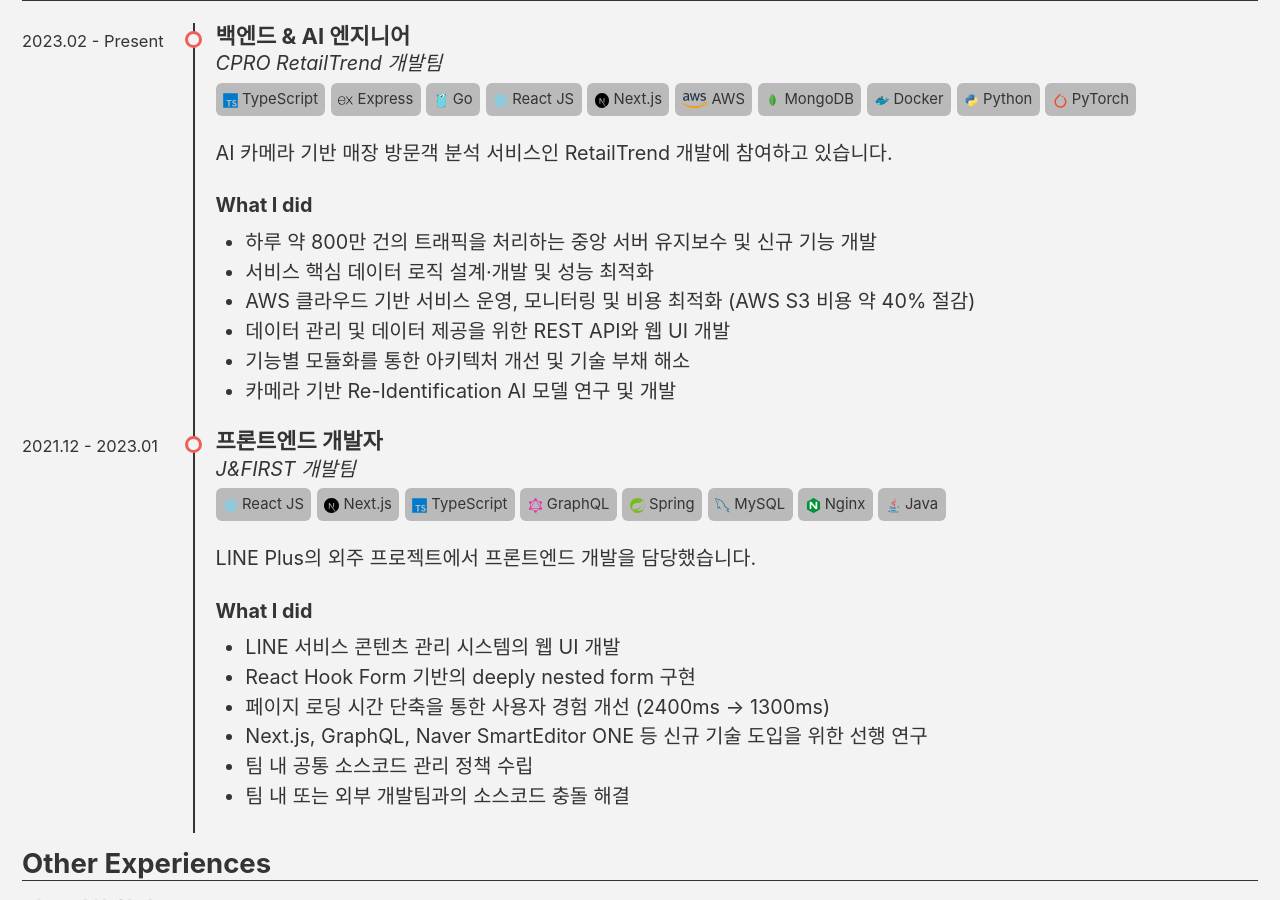
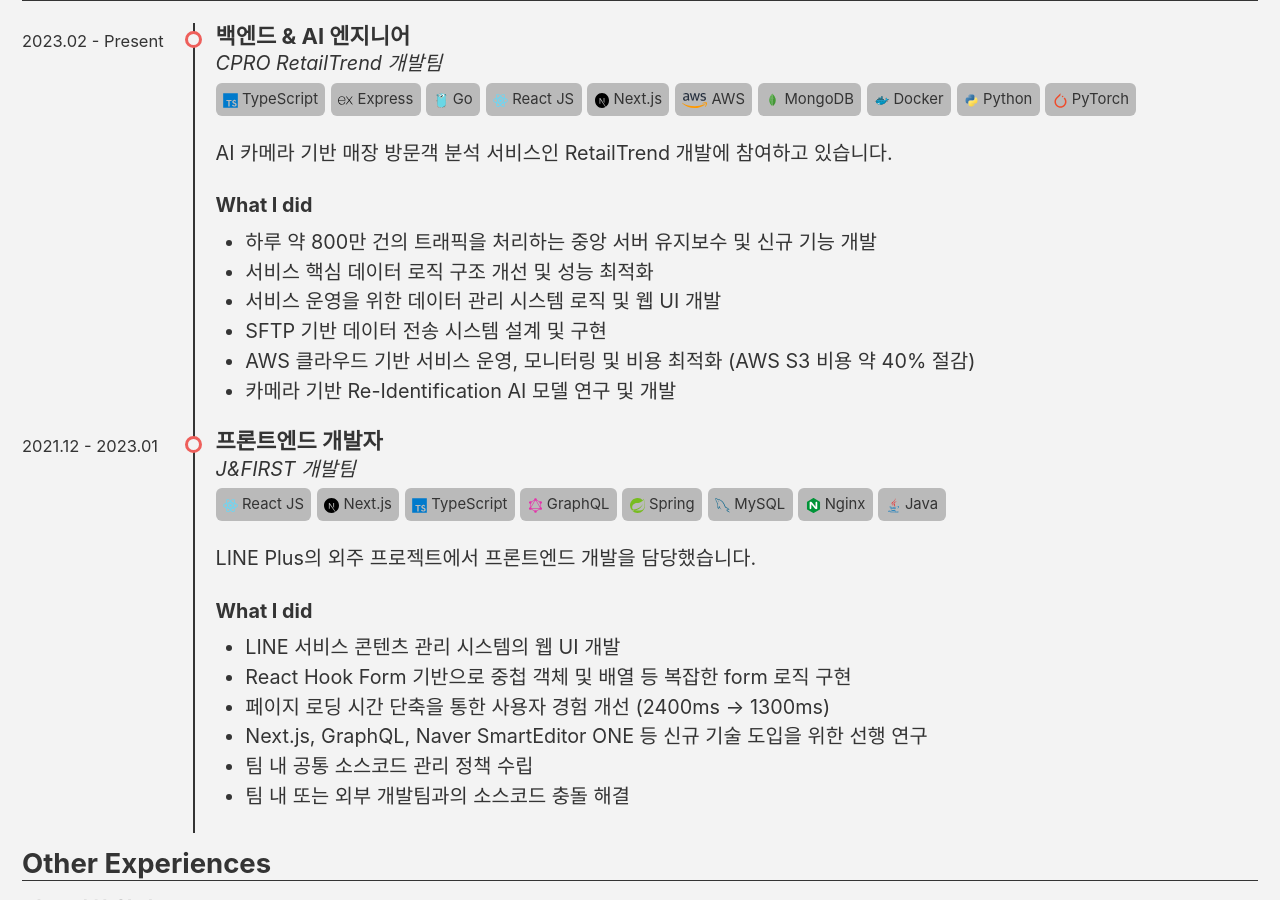
Before and after one commit to juhonamnam/juhonamnam.github.io, a Jekyll site: the page built from resume/index.html, in a window 1280 px wide and 900 px high, scrolled down 1037 px. Built offline with Jekyll 4.4.1, drawn with Linux system fonts in a browser that asks for light colours; cached includes are drawn as plain includes.

Commit message:
modify work experience

```diff
--- a/_data/about-me/work-experience.yml
+++ b/_data/about-me/work-experience.yml
@@ -26,10 +26,10 @@ data:
       - type: list
         inner:
           - ko: "하루 약 800만 건의 트래픽을 처리하는 중앙 서버 유지보수 및 신규 기능 개발"
-          - ko: "서비스 핵심 데이터 로직 설계·개발 및 성능 최적화"
+          - ko: "서비스 핵심 데이터 로직 구조 개선 및 성능 최적화"
+          - ko: "서비스 운영을 위한 데이터 관리 시스템 로직 및 웹 UI 개발"
+          - ko: "SFTP 기반 데이터 전송 시스템 설계 및 구현"
           - ko: "AWS 클라우드 기반 서비스 운영, 모니터링 및 비용 최적화 (AWS S3 비용 약 40% 절감)"
-          - ko: "데이터 관리 및 데이터 제공을 위한 REST API와 웹 UI 개발"
-          - ko: "기능별 모듈화를 통한 아키텍처 개선 및 기술 부채 해소"
           - ko: "카메라 기반 Re-Identification AI 모델 연구 및 개발"
     description:
       - type: paragraph
@@ -47,15 +47,15 @@ data:
           ko: "What I did"
       - type: list
         inner:
-          - ko: "서비스 핵심 데이터 로직 설계·개발 및 성능 최적화"
+          - ko: "서비스 핵심 데이터 로직 구조 개선 및 성능 최적화"
+          - ko: "서비스 운영을 위한 데이터 관리 시스템 로직 및 웹 UI 개발"
+          - ko: "SFTP 기반 데이터 전송 시스템 설계 및 구현"
           - ko: "AWS 클라우드 기반 서비스 운영, 모니터링 및 비용 최적화 (AWS S3 비용 약 40% 절감)"
-          - ko: "데이터 관리 및 데이터 제공을 위한 REST API와 웹 UI 개발"
-          - ko: "기능별 모듈화를 통한 아키텍처 개선 및 기술 부채 해소"
           - ko: "카메라 기반 Re-Identification AI 모델 연구 및 개발"
 
       - type: heading
         inner:
-          ko: "문제 해결 사례 1: 대규모 트래픽 환경의 서버 성능 병목 분석 및 개선"
+          ko: "문제 해결 사례: 대규모 트래픽 환경의 서버 성능 병목 분석 및 개선"
 
       - type: paragraph
         inner:
@@ -75,30 +75,6 @@ data:
       - type: list
         inner:
           - ko: "Worker Thread Pool을 활용하여 CPU-bound 작업을 분산 처리하도록 개선"
-
-      - type: heading
-        inner:
-          ko: "문제 해결 사례 2: 분산된 예외 처리 로직의 공통화"
-
-      - type: paragraph
-        inner:
-          ko: "서비스상에 종종 발생하는 예외 상황에 대해 구조적으로 개선한 사례입니다."
-      - type: text
-        inner:
-          ko: "<i>기존의 문제점</i>"
-      - type: list
-        inner:
-          - ko: "매장 카메라의 네트워크 지연 또는 장애 복구로 인해 과거 시점의 데이터가 변경되는 상황이 자주 발생"
-          - ko: "콘텐츠별로 개별 예외 로직을 구현하는 방식으로 대응하면서 기술 부채로 누적"
-          - ko: "일부 예외 상황이 누락되어 콘텐츠별 데이터가 불일치하거나, 신규 콘텐츠 확장에 어려움 발생"
-
-      - type: text
-        inner:
-          ko: "<i>개선 사항</i>"
-      - type: list
-        inner:
-          - ko: "분산된 예외 처리 로직을 공통 모듈로 통합하여 일관된 데이터 처리 흐름 구축"
-          - ko: "재사용 가능한 공통 모듈을 통해 신규 콘텐츠 확장성 확보"
 
   - period: "2021.12 - 2023.01"
     company: "J&FIRST"
@@ -125,7 +101,7 @@ data:
       - type: list
         inner:
           - ko: "LINE 서비스 콘텐츠 관리 시스템의 웹 UI 개발"
-          - ko: "React Hook Form 기반의 deeply nested form 구현"
+          - ko: "React Hook Form 기반으로 중첩 객체 및 배열 등 복잡한 form 로직 구현"
           - ko: "페이지 로딩 시간 단축을 통한 사용자 경험 개선 (2400ms → 1300ms)"
           - ko: "Next.js, GraphQL, Naver SmartEditor ONE 등 신규 기술 도입을 위한 선행 연구"
           - ko: "팀 내 공통 소스코드 관리 정책 수립"
@@ -141,7 +117,7 @@ data:
       - type: list
         inner:
           - ko: "LINE 서비스 콘텐츠 관리 시스템의 웹 UI 개발"
-          - ko: "React Hook Form 기반의 deeply nested form 구현"
+          - ko: "React Hook Form 기반으로 중첩 객체 및 배열 등 복잡한 form 로직 구현"
           - ko: "페이지 로딩 시간 단축을 통한 사용자 경험 개선 (2400ms → 1300ms)"
           - ko: "Next.js, GraphQL, Naver SmartEditor ONE 등 신규 기술 도입을 위한 선행 연구"
           - ko: "팀 내 공통 소스코드 관리 정책 수립"
```
